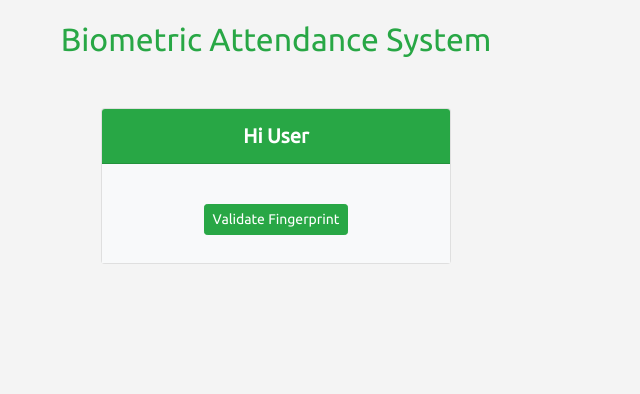
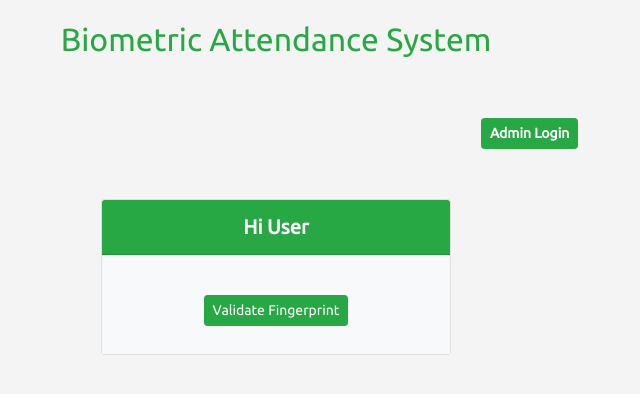
Before and after one commit to Bois1/bam, a PHP site: page /login.php in a window 1280 px wide. Shown: the top 394 px of the page, without its empty margins (364-1004 px from the left). Run offline with PHP 8.4, Linux system fonts and the light colour scheme; the visitor is signed in with stand-in values (Sample User, id 1).

Commit message:
minor commit

```diff
--- a/login.php
+++ b/login.php
@@ -32,7 +32,7 @@
 			<div class="col-md-4"></div>
 			<div class="col-md-4"></div>
 			<div class="col-md-4">
-				<!-- <button type="button" class="btn btn-success  btn-sm" style="margin-top: 10px; margin-bottom: 50px; font-weight: bold" onClick="window.location.href='adminLogin.php'">Admin Login</button> -->
+				<button type="button" class="btn btn-success  btn-sm" style="margin-top: 10px; margin-bottom: 50px; font-weight: bold" onClick="window.location.href='adminLogin.php'">Admin Login</button>
 			</div>
 		</div>
 		<div class="row">
```
